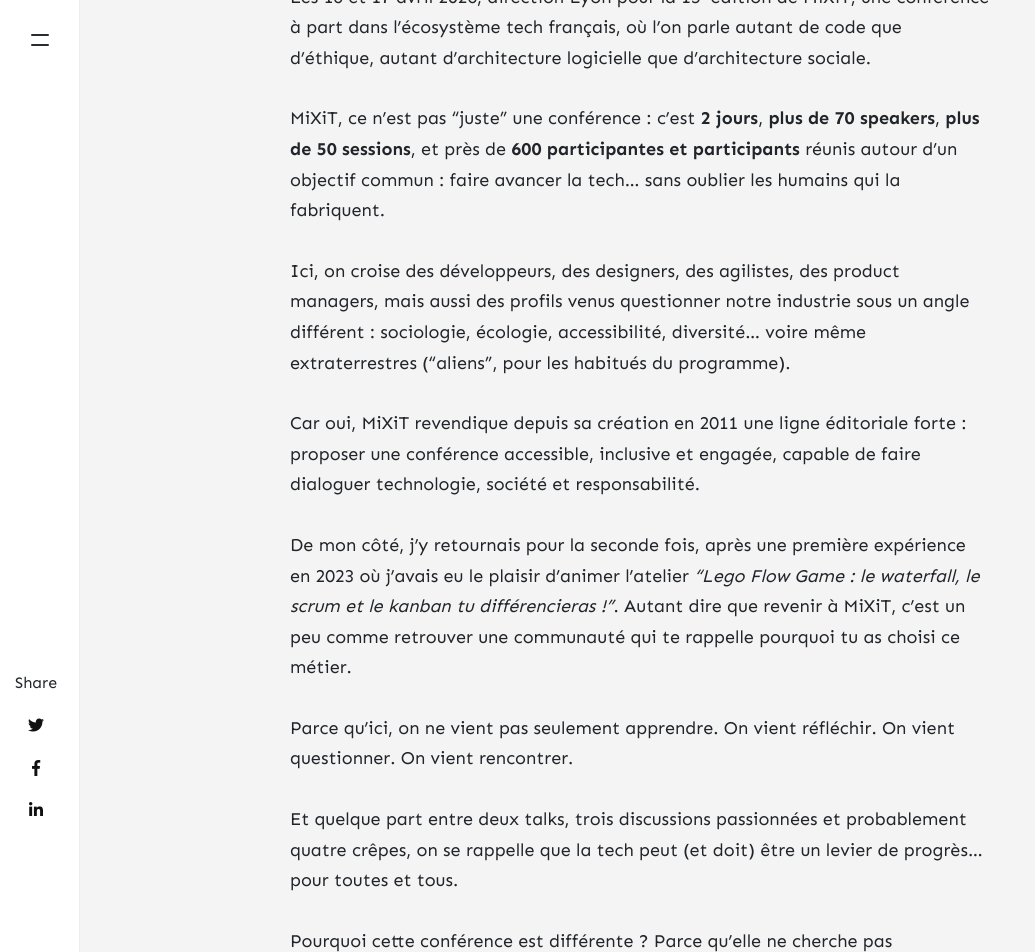
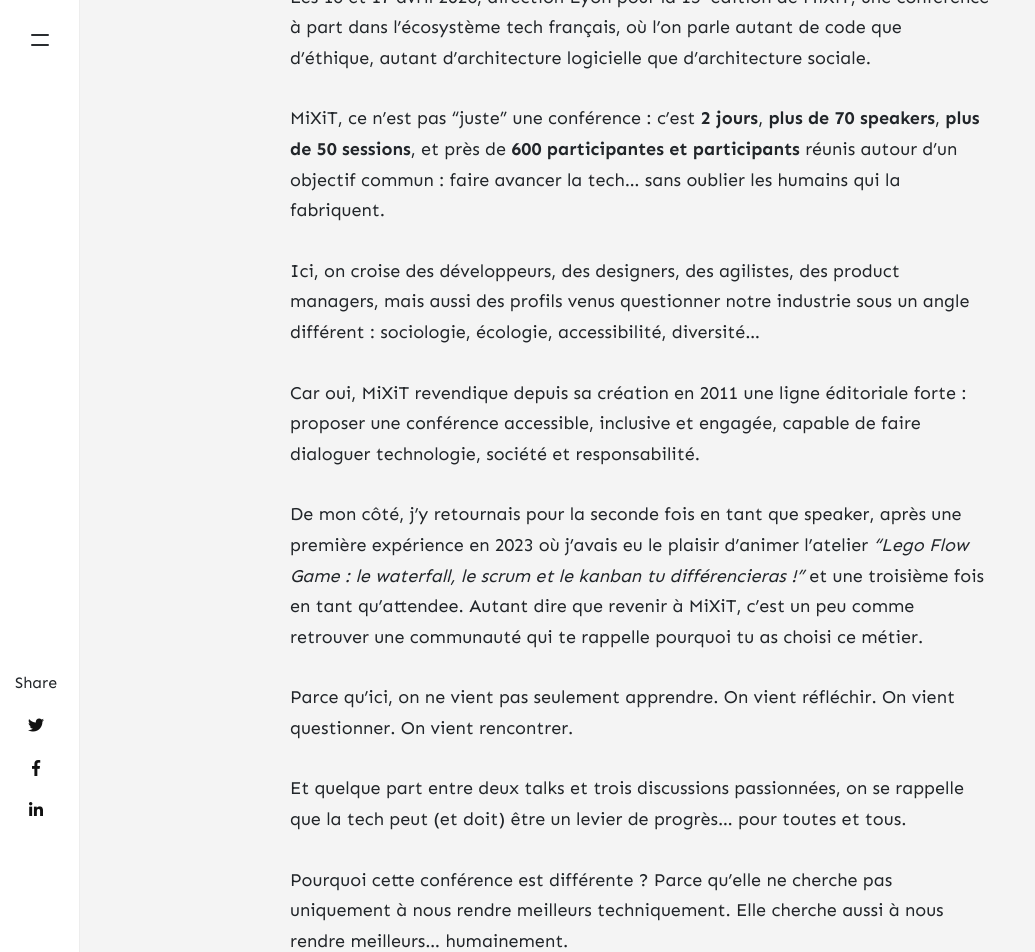
Before and after one commit to klaukf/blog, a Jekyll site: the page built from _posts/2026-04-17-Retour-sur-MiXiT-2026.md, in a window 1280 px wide and 1400 px high, scrolled down 912 px. Shown: the top 952 px of the window, without its empty margins (0-1035 px from the left). Built offline with Jekyll 4.4.1, drawn with Linux system fonts in a browser that asks for light colours; nearby versions of some CDN libraries; comment, search, counter and statistics services are not loaded.

Commit message:
CorrectionsTips

```diff
--- a/_posts/2026-04-17-Retour-sur-MiXiT-2026.md
+++ b/_posts/2026-04-17-Retour-sur-MiXiT-2026.md
@@ -13,11 +13,11 @@
 
 MiXiT, ce n’est pas “juste” une conférence : c’est **2 jours**, **plus de 70 speakers**, **plus de 50 sessions**, et près de **600 participantes et participants** réunis autour d’un objectif commun : faire avancer la tech… sans oublier les humains qui la fabriquent.
 
-Ici, on croise des développeurs, des designers, des agilistes, des product managers, mais aussi des profils venus questionner notre industrie sous un angle différent : sociologie, écologie, accessibilité, diversité… voire même extraterrestres (“aliens”, pour les habitués du programme).
+Ici, on croise des développeurs, des designers, des agilistes, des product managers, mais aussi des profils venus questionner notre industrie sous un angle différent : sociologie, écologie, accessibilité, diversité…
 
 Car oui, MiXiT revendique depuis sa création en 2011 une ligne éditoriale forte : proposer une conférence accessible, inclusive et engagée, capable de faire dialoguer technologie, société et responsabilité.
 
-De mon côté, j’y retournais pour la seconde fois, après une première expérience en 2023 où j’avais eu le plaisir d’animer l’atelier *“Lego Flow Game : le waterfall, le scrum et le kanban tu différencieras !”*.
+De mon côté, j’y retournais pour la seconde fois en tant que speaker, après une première expérience en 2023 où j’avais eu le plaisir d’animer l’atelier *“Lego Flow Game : le waterfall, le scrum et le kanban tu différencieras !”* et une troisième fois en tant qu'attendee.
 Autant dire que revenir à MiXiT, c’est un peu comme retrouver une communauté qui te rappelle pourquoi tu as choisi ce métier.
 
 Parce qu’ici, on ne vient pas seulement apprendre.
@@ -25,7 +25,7 @@
 On vient questionner.
 On vient rencontrer.
 
-Et quelque part entre deux talks, trois discussions passionnées et probablement quatre crêpes, on se rappelle que la tech peut (et doit) être un levier de progrès… pour toutes et tous.
+Et quelque part entre deux talks et trois discussions passionnées, on se rappelle que la tech peut (et doit) être un levier de progrès… pour toutes et tous.
 
 Pourquoi cette conférence est différente ?
 Parce qu’elle ne cherche pas uniquement à nous rendre meilleurs techniquement.
```
